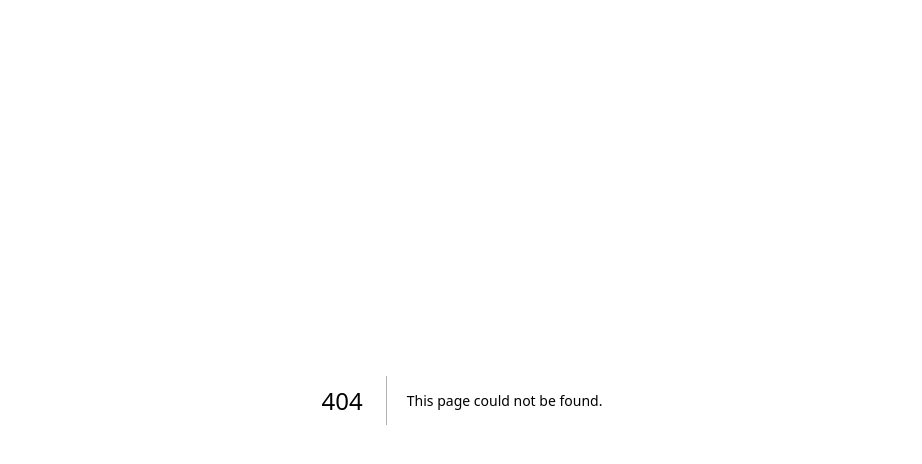
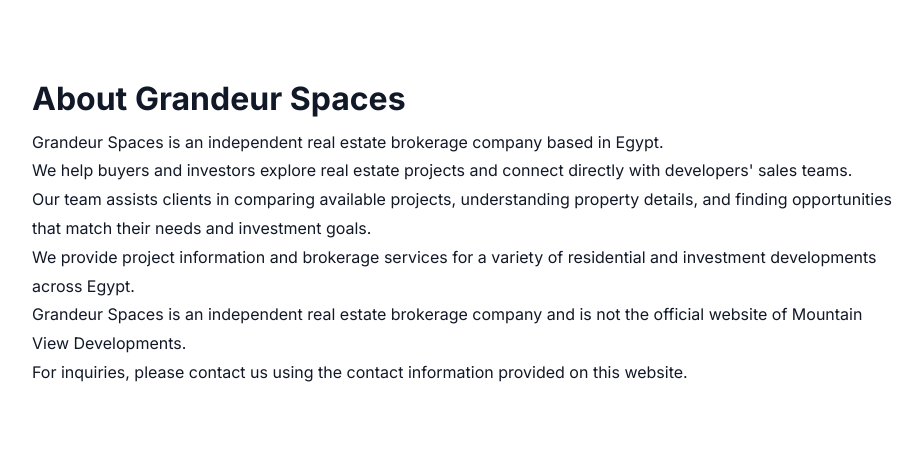
Before and after one commit to grandeurspaces8/creek-view, a Next.js app: page /about in a window 1280 px wide. Before the commit this address had no page. Shown: the top 464 px of the page, without its empty margins (178-1100 px from the left). Built offline with nearby package versions, Linux system fonts and the light colour scheme.

Commit message:
Create about.js

```diff
--- /dev/null
+++ b/pages/about.js
@@ -0,0 +1,44 @@
+export default function About() {
+  return (
+    <div
+      style={{
+        maxWidth: "900px",
+        margin: "50px auto",
+        padding: "20px",
+        lineHeight: "1.8",
+      }}
+    >
+      <h1>About Grandeur Spaces</h1>
+
+      <p>
+        Grandeur Spaces is an independent real estate brokerage company based in Egypt.
+      </p>
+
+      <p>
+        We help buyers and investors explore real estate projects and connect
+        directly with developers' sales teams.
+      </p>
+
+      <p>
+        Our team assists clients in comparing available projects, understanding
+        property details, and finding opportunities that match their needs and
+        investment goals.
+      </p>
+
+      <p>
+        We provide project information and brokerage services for a variety of
+        residential and investment developments across Egypt.
+      </p>
+
+      <p>
+        Grandeur Spaces is an independent real estate brokerage company and is
+        not the official website of Mountain View Developments.
+      </p>
+
+      <p>
+        For inquiries, please contact us using the contact information provided
+        on this website.
+      </p>
+    </div>
+  );
+}
```
